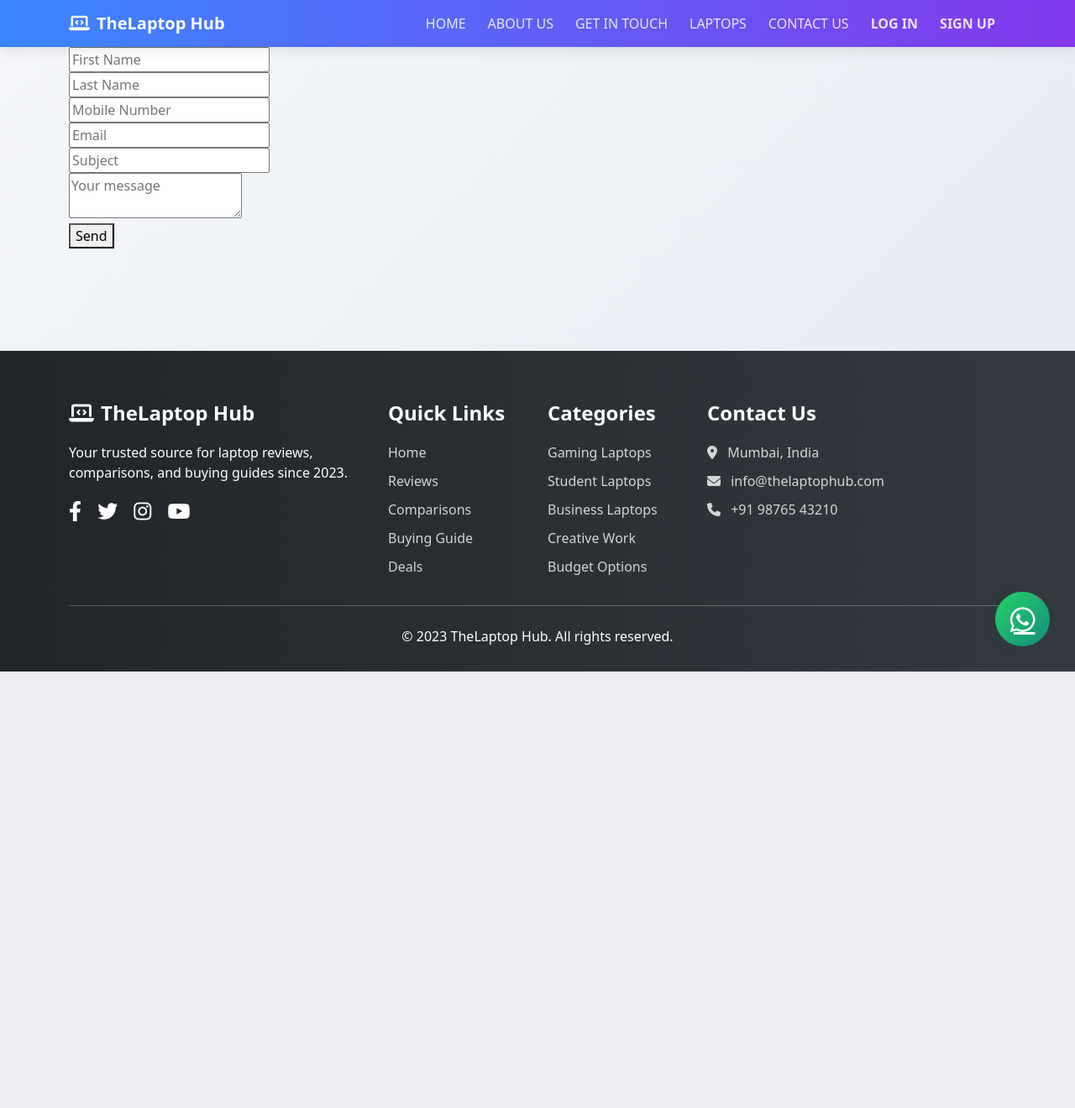
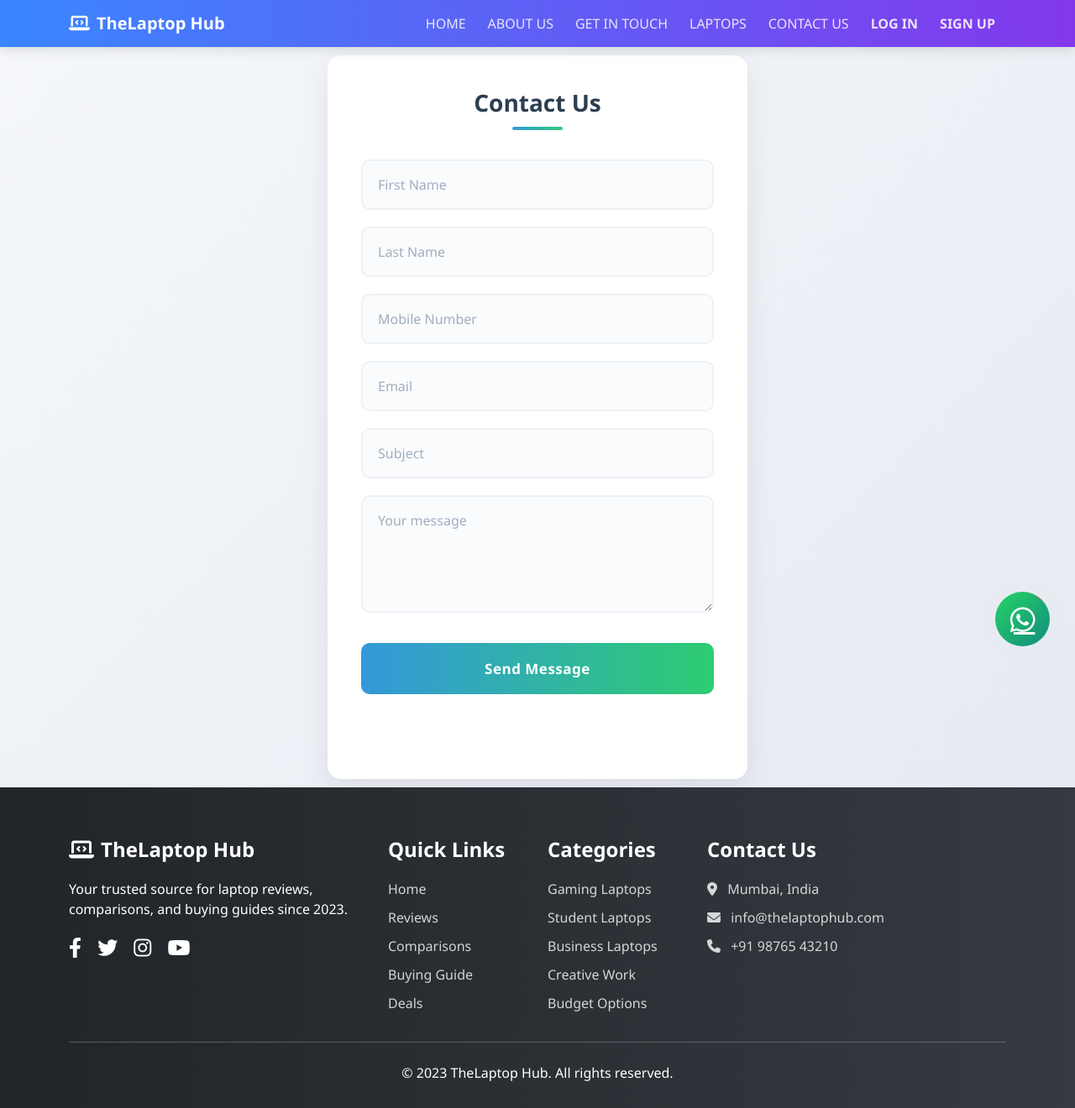
Before and after one commit to Aman9892455/thelaptopshub, a Node server app: page /getInTouch in a window 1280 px wide. Shown: the whole page at 84% size. Before the commit the page ends 800 px from the top, so only its background shows below. Run offline with Node 20, Linux system fonts and the light colour scheme; some libraries are stand-ins or nearby versions.

Commit message:
Updated 20 features

```diff
--- a/app.js
+++ b/app.js
@@ -423,7 +423,7 @@ app.post('/send-email', async (req, res) => {
     }
 
     const mailOptions = {
-      from: `"FixedMyRent" <${process.env.EMAIL_USER}>`,
+      from: `"TheLaptopsHub" <${process.env.EMAIL_USER}>`,
       to: 'amanv1871@gmail.com',
       subject: `Inquiry from: ${first_name} ${last_name} - ${subject}`,
       html: `
--- a/views/pages/getInTouch.ejs
+++ b/views/pages/getInTouch.ejs
@@ -2,9 +2,198 @@
 <html lang="en">
 <head>
   <meta charset="UTF-8" />
+  <meta name="viewport" content="width=device-width, initial-scale=1.0">
   <title>Contact Us</title>
+  <style>
+    * {
+      font-family: 'Segoe UI', Tahoma, Geneva, Verdana, sans-serif;
+    }
+
+    /* body {
+      background: linear-gradient(135deg, #f8f9fa 0%, #e9ecef 100%);
+      min-height: 100vh;
+      display: flex;
+      justify-content: center;
+      align-items: center;
+      padding: 20px;
+      margin: 0;
+    } */
+
+    .msg-container {
+      width: 100%;
+      max-width: 500px;
+      background: white;
+      border-radius: 16px;
+      box-shadow: 0 12px 36px rgba(0, 0, 0, 0.08);
+      padding: 40px;
+      margin: 0 auto;
+      transition: transform 0.3s ease, box-shadow 0.3s ease;
+      margin-top: 10px;
+      margin-bottom: 10px;
+    }
+
+    .msg-container:hover {
+      transform: translateY(-5px);
+      box-shadow: 0 15px 40px rgba(0, 0, 0, 0.12);
+    }
+
+    h1 {
+      text-align: center;
+      color: #2c3e50;
+      margin-bottom: 35px;
+      font-weight: 700;
+      font-size: 28px;
+      position: relative;
+      padding-bottom: 15px;
+    }
+
+    h1:after {
+      content: '';
+      position: absolute;
+      bottom: 0;
+      left: 50%;
+      transform: translateX(-50%);
+      width: 60px;
+      height: 4px;
+      background: linear-gradient(to right, #3498db, #2ecc71);
+      border-radius: 2px;
+    }
+
+    input, textarea {
+      width: 100%;
+      padding: 16px 18px;
+      margin-bottom: 20px;
+      border: 2px solid #eef2f7;
+      border-radius: 10px;
+      font-size: 16px;
+      transition: all 0.3s ease;
+      background-color: #fafbfc;
+      color: #2d3748;
+    }
+
+    input:focus, textarea:focus {
+      outline: none;
+      border-color: #3498db;
+      box-shadow: 0 0 0 4px rgba(52, 152, 219, 0.15);
+      background-color: #fff;
+    }
+
+    input::placeholder, textarea::placeholder {
+      color: #a0aec0;
+    }
+
+    textarea {
+      min-height: 140px;
+      resize: vertical;
+    }
+
+    .msg-button {
+      background: linear-gradient(to right, #3498db, #2ecc71);
+      color: white;
+      border: none;
+      padding: 18px 20px;
+      border-radius: 10px;
+      font-size: 17px;
+      font-weight: 600;
+      cursor: pointer;
+      width: 100%;
+      transition: all 0.3s ease;
+      display: flex;
+      justify-content: center;
+      align-items: center;
+      gap: 10px;
+      margin-top: 10px;
+      letter-spacing: 0.5px;
+    }
+
+    .msg-button:hover {
+      transform: translateY(-2px);
+      box-shadow: 0 6px 15px rgba(52, 152, 219, 0.3);
+    }
+
+    .msg-button:active {
+      transform: translateY(0);
+    }
+
+    .msg-button:disabled {
+      background: linear-gradient(to right, #bdc3c7, #95a5a6);
+      cursor: not-allowed;
+      transform: none;
+      box-shadow: none;
+    }
+
+    .spinner {
+      width: 20px;
+      height: 20px;
+      border: 3px solid rgba(255, 255, 255, 0.3);
+      border-radius: 50%;
+      border-top-color: white;
+      animation: spin 1s ease-in-out infinite;
+    }
+
+    @keyframes spin {
+      to { transform: rotate(360deg); }
+    }
+
+    #status {
+      padding: 18px;
+      margin-top: 25px;
+      border-radius: 10px;
+      text-align: center;
+      font-weight: 500;
+      font-size: 16px;
+      line-height: 1.5;
+      transition: all 0.3s ease;
+      opacity: 0;
+      transform: translateY(10px);
+      height: 0;
+      overflow: hidden;
+    }
+
+    #status.show {
+      opacity: 1;
+      transform: translateY(0);
+      height: auto;
+    }
+
+    .success {
+      background-color: #d4edda;
+      color: #155724;
+      border: 1px solid #c3e6cb;
+    }
+
+    .error {
+      background-color: #f8d7da;
+      color: #721c24;
+      border: 1px solid #f5c6cb;
+    }
+
+    @media (max-width: 600px) {
+      .msg-container {
+        padding: 30px 25px;
+        border-radius: 12px;
+      }
+
+      h1 {
+        font-size: 24px;
+        margin-bottom: 25px;
+      }
+
+      input, textarea {
+        padding: 14px 16px;
+        margin-bottom: 16px;
+      }
+
+      .msg-button {
+        padding: 16px 20px;
+        font-size: 16px;
+      }
+    }
+  </style>
 </head>
 <body>
+  <div class="msg-container">
+    <h1>Contact Us</h1>
     <form id="contactForm">
       <input name="first_name" placeholder="First Name" required /><br />
       <input name="last_name" placeholder="Last Name" required /><br />
@@ -12,10 +201,13 @@
       <input name="email" type="email" placeholder="Email" /><br />
       <input name="subject" placeholder="Subject" required /><br />
       <textarea name="message" placeholder="Your message"></textarea><br />
-    <button type="submit">Send</button>
+      <button type="submit" id="submitBtn" class="msg-button">
+        <span>Send Message</span>
+      </button>
     </form>
 
     <div id="status"></div>
+  </div>
 
   <script>
     document.getElementById('contactForm').addEventListener('submit', async e => {
@@ -23,6 +215,14 @@
       const form = e.target;
       const data = Object.fromEntries(new FormData(form));
       const status = document.getElementById('status');
+      const submitBtn = document.getElementById('submitBtn');
+
+      // Show loading state
+      submitBtn.disabled = true;
+      submitBtn.innerHTML = '<div class="spinner"></div><span>Sending...</span>';
+      status.className = '';
+      status.textContent = '';
+      status.classList.remove('show');
 
       try {
         const res = await fetch('https://thelaptopshub.onrender.com/send-email', {
@@ -34,13 +234,24 @@
         const resp = await res.json();
 
         if (res.ok) {
-          status.textContent = resp.message;
+          status.textContent = resp.message || 'Message sent successfully!';
+          status.className = 'success';
           form.reset();
         } else {
-          status.textContent = resp.error || 'Failed to send message';
+          status.textContent = resp.error || 'Failed to send message. Please try again.';
+          status.className = 'error';
         }
       } catch (error) {
-        status.textContent = 'Error: ' + error.message;
+        status.textContent = 'Network error: ' + error.message;
+        status.className = 'error';
+      } finally {
+        // Reset button state
+        submitBtn.disabled = false;
+        submitBtn.innerHTML = '<span>Send Message</span>';
+        // Show status message with animation
+        setTimeout(() => {
+          status.classList.add('show');
+        }, 10);
       }
     });
   </script>
--- a/views/pages/login.ejs
+++ b/views/pages/login.ejs
@@ -12,6 +12,8 @@
             width: 100%;
             max-width: 450px;
             margin: 0 auto;
+            margin-top: 10px;
+          margin-bottom: 10px;
         }
 
         .card {
--- a/views/pages/signup.ejs
+++ b/views/pages/signup.ejs
@@ -31,6 +31,8 @@
             box-shadow: 0 10px 30px rgba(0, 0, 0, 0.2);
             overflow: hidden;
             margin: 0 auto;
+            margin-top: 10px;
+          margin-bottom: 10px;
         }
 
         .header {
```
Also changed, not shown: views/pages/contactUs.ejs (indentation only). Lines whose indentation alone changed are shown as unchanged.
